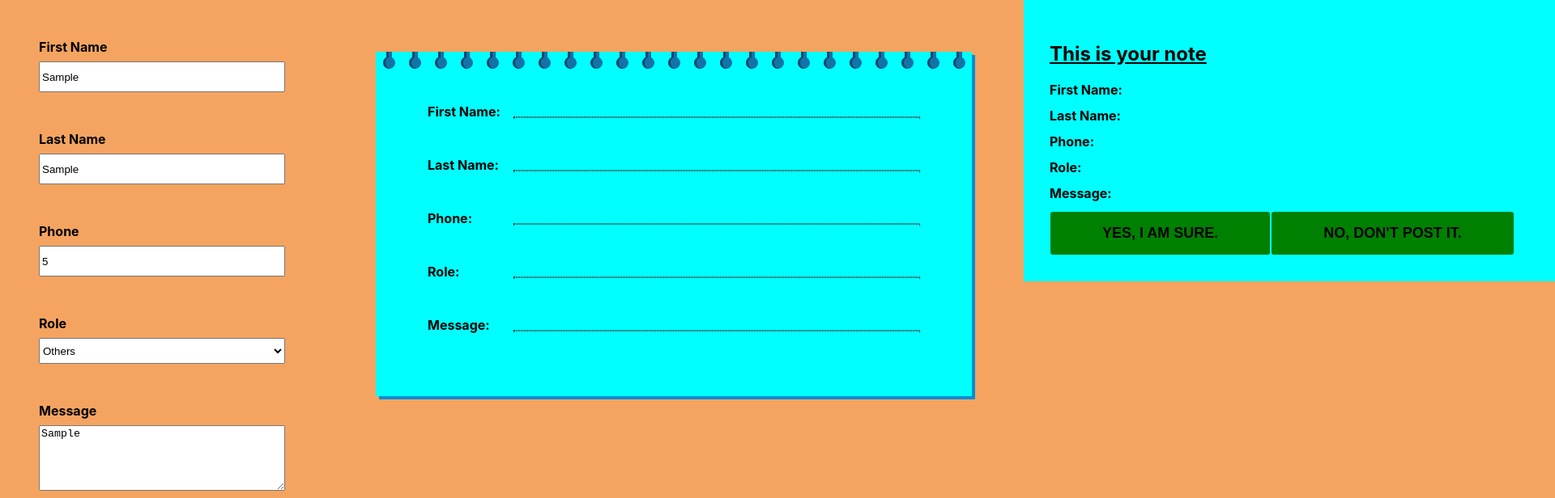
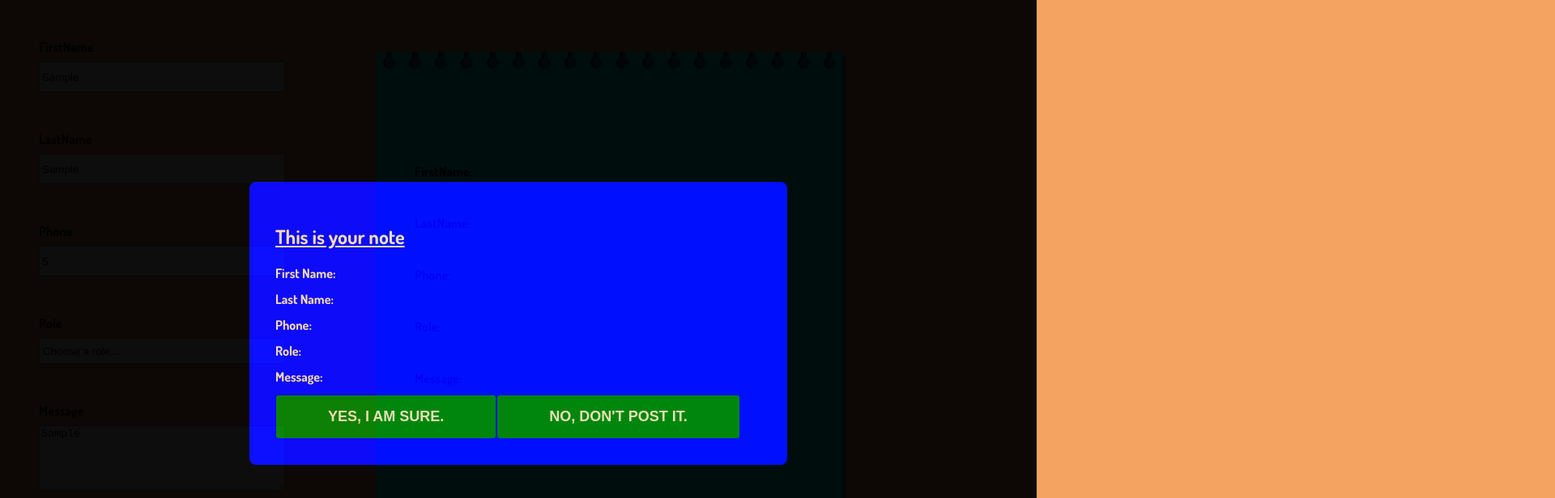
Before and after one commit to BalThapa/Notes-app, a React (Create React App) app: page / in a window 1280 px wide. Both pictures are taken after typing "Sample", "Sample", "5", "Sample" into the empty fields and a click on the button "Send". Shown: the top 616 px of the page at 81% size, 1920 px wide, since content can reach past the window. Built offline with nearby package versions, Linux system fonts and the light colour scheme.

Commit message:
form-app

```diff
--- a/src/App.js
+++ b/src/App.js
@@ -6,29 +6,53 @@ import Modal from "./components/modal";
 
 class App extends Component {
   state = {
-    modal: false,
+    displayModal: false,
+    note: {
+      firstname: " ",
+      lastname: " ",
+      phone: " ",
+      role: " ",
+      message: " ",
+    },
   };
 
   modalHandler = (e) => {
     e.preventDefault();
     this.setState({
-      modal: !this.state.modal,
+      displayModal: !this.state.displayModal,
+    });
+  };
+
+  changeHandler = (e) => {
+    this.setState({
+      [e.target.name]: e.target.value,
     });
   };
 
   render() {
     return (
       <div className="app">
-        <div>
-          <Form submit={this.modalHandler} />
-        </div>
-        <div>
-          <Display />
-        </div>
-        {this.state.modal && (
-          <div>
-            <Modal />
-          </div>
+        <Form submit={this.modalHandler} changeHandler={this.changeHandler} />
+
+        <Display
+          {...this.note}
+          /* firstname={this.state.firstname}
+          lastname={this.state.lastname}
+          phone={this.state.phone}
+          role={this.state.role}
+          message={this.state.message}*/
+        />
+
+        {this.state.displayModal && (
+          <Modal
+            click={this.modalHandler}
+            {...this.note}
+            /*firstname={this.state.firstname}
+            lastname={this.state.lastname}
+            phone={this.state.phone}
+            role={this.state.role}
+            message={this.state.message}*/
+          />
         )}
       </div>
     );
--- a/src/components/display.jsx
+++ b/src/components/display.jsx
@@ -5,11 +5,11 @@ const Display = (props) => {
     return (
         <div className='notepad'>
             <div className='note'>
-                <label>First Name:</label>
+                <label>FirstName:</label>
                <p><span>{props.firstname}</span></p>
             </div>
             <div className='note'>
-                <label>Last Name:</label>
+                <label>LastName:</label>
                 <p><span>{props.lastname}</span></p>
             </div>
             <div className='note'>
--- a/src/components/form.jsx
+++ b/src/components/form.jsx
@@ -1,33 +1,35 @@
 import React from 'react';
+import "../index.css"
 
 const Form = (props) => {
     return (
         <div className='form'>
-            <form onSubmit={props.submit}>
+            <form onSubmit={props.submit} onChange={props.changeHandler}>
             <div>
-                <label for="firstname" id='firstname'>First Name</label>
-                <input type="text" name="firstname" required/>
+                <label htmlFor="firstname" >FirstName</label>
+                <input type="text" name="firstname" id='firstname' required/>
             </div>
 
             <div>
-                <label for="lastname" id='lastname'>Last Name</label>
-                <input type="text" name="lastname" required/>
+                <label htmlFor="lastname" >LastName</label>
+                <input type="text" name="lastname" id='lastname' required/>
             </div>
 
             <div>
-                <label for="phone" id='phone'>Phone</label>
-                <input type="number" name="lastname" required/>
+                <label htmlFor="phone" >Phone</label>
+                <input type="number" name="phone" id='phone'required/>
             </div>
             <div>
-                <label for="role" id="role">Role</label>
-                <select name="role" className='role'>
+                <label htmlFor="role" id="role">Role</label>
+                <select name="role" className='role' id="role">
+                    <option value="" invalid="true" hidden>Choose a role... </option>
                     <option value="others">Others</option>
                     <option value="teacher">Teacher</option>
                     <option value="student">Student</option>
                 </select>
             </div>
             <div>
-                <label for="message">Message</label>
+                <label htmlFor="message">Message</label>
                 <textarea name="message" id="message" cols="15" rows="5"></textarea>
             </div>
 
--- a/src/components/modal.jsx
+++ b/src/components/modal.jsx
@@ -1,8 +1,9 @@
 import React from 'react';
+import "../index.css"
 
 const Modal = (props) => {
     return (
-
+        <div className='overlay'>
         <div className="modal" >
             <h2>This is your note</h2>
              <div className='view'>
@@ -26,9 +27,9 @@ const Modal = (props) => {
                 <p><span>{props.message}</span></p>
             </div>
 
-            <button className='sure'>YES, I AM SURE.</button>
-            <button className='sure'>NO, DON'T POST IT.</button>
-        </div>
+            <button className='sure' onClick={props.click}>YES, I AM SURE.</button>
+            <button className='sure'onClick={props.click}>NO, DON'T POST IT.</button>
+        </div></div>
     );
 };
 
--- a/src/index.css
+++ b/src/index.css
@@ -1,16 +1,10 @@
+@import url("https://fonts.googleapis.com/css2?family=Dosis:wght@400;700&display=swap");
+
+
 body {
   margin: 0;
   background-color: sandybrown;
-  font-family: -apple-system, BlinkMacSystemFont, 'Segoe UI', 'Roboto', 'Oxygen',
-    'Ubuntu', 'Cantarell', 'Fira Sans', 'Droid Sans', 'Helvetica Neue',
-    sans-serif;
-  -webkit-font-smoothing: antialiased;
-  -moz-osx-font-smoothing: grayscale;
-}
-
-code {
-  font-family: source-code-pro, Menlo, Monaco, Consolas, 'Courier New',
-    monospace;
+  font-family: 'Dosis', sans-serif ;;
 }
 
 .app {
@@ -35,8 +29,9 @@ form div{
   background-color: aqua;
   display: flex;
   flex-direction: column;
-  width: 50vw;
-  padding: 3rem;
+  justify-content: center;
+  width: 40vw;
+  padding: 2rem;
   box-shadow: 4px 4px 0 #018dd3;
   background-repeat: space no-repeat;
   background-position: center top, center 6px, center 6px;
@@ -71,17 +66,20 @@ h2 {
   border-radius: 3px;
   font-weight: bolder;
   font-size: large;
+  color: wheat;
 }
 .modal{
-  background-color: aqua;
+  background-color: rgb(0, 4, 255);
+  color: wheat;
   width: 600px;
   padding: 2rem;
   font-weight: bold;
   position: relative;
+  border-radius: 0.5rem;
 }
 
 .notepad p{
-  border: dotted;
+  border: none ;
   border-color: rgb(59, 51, 51);
   border-width: thin;
   width: 500px;
@@ -94,6 +92,7 @@ p{
 
 .note {
   display: flex;
+  flex-direction: row;
   justify-content: space-between;
   padding: 1rem;
   font-weight: bold;
@@ -117,8 +116,8 @@ textarea{
   display: flex;
   justify-content: center;
   align-items: center;
-  background-color: #d1adad;
-  visibility: hidden;
+  background-color: #000000;
+  opacity: 95%;
   position: fixed;
   height: 100%;
   width: 100%;
```
